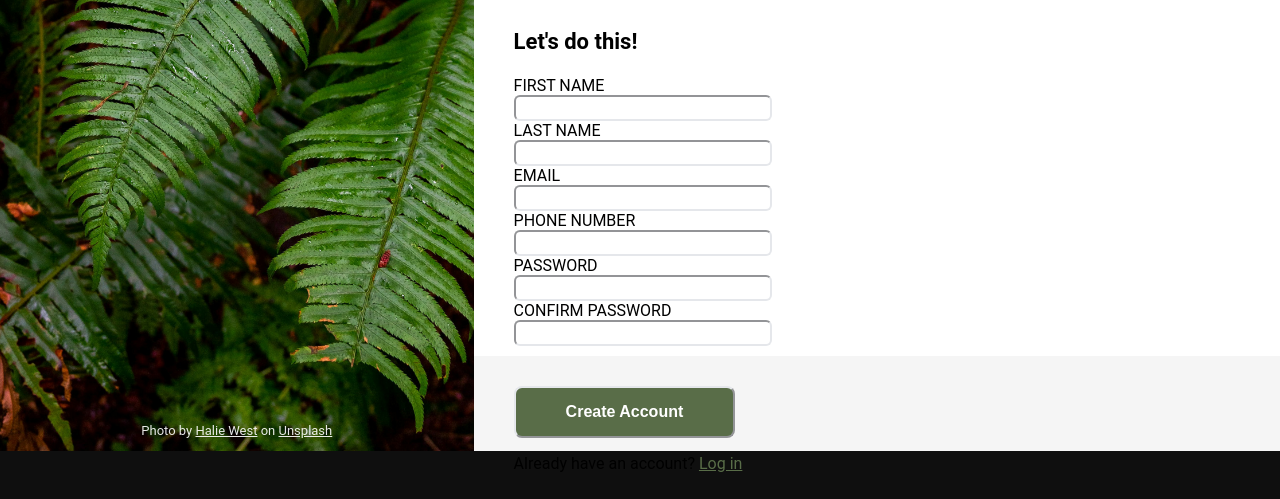
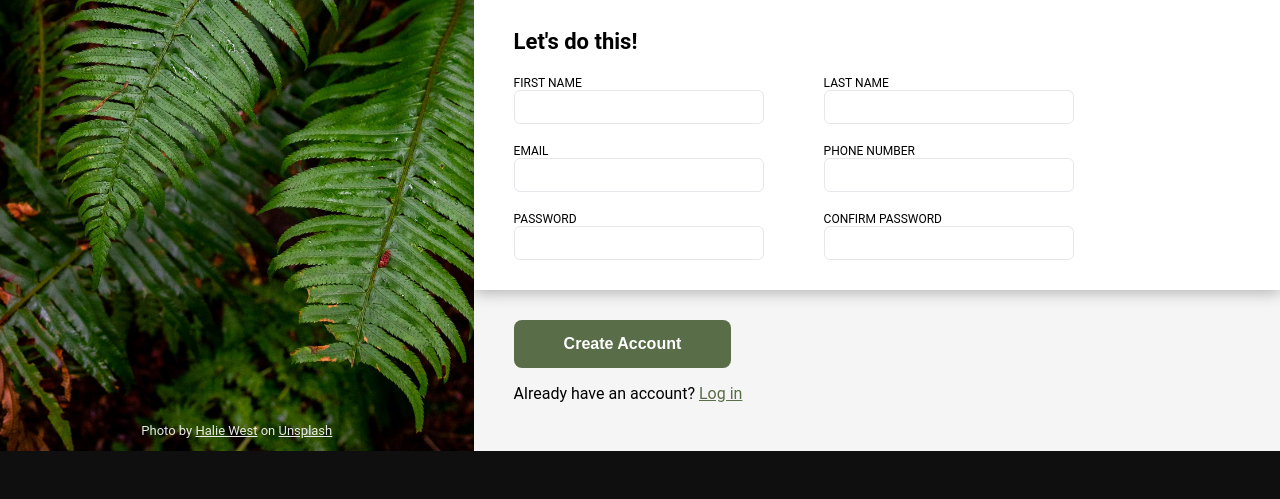
Before and after one commit to fedewaelk/Sign-up-Form, a plain HTML site: page index.html in a window 1280 px wide. Shown: the part 349-848 px from the top of the page. After the commit the page ends 800 px from the top, so only its background shows below. Drawn offline with Linux system fonts and the light colour scheme.

Commit message:
display the basic form layout

```diff
--- a/index.html
+++ b/index.html
@@ -39,15 +39,15 @@
                     </div>
                     <div>
                         <label for="phone">PHONE NUMBER</label>
-                        <input type="number" id="phone" name="phone" required>
+                        <input type="text" id="phone" name="phone" required>
                     </div>
                     <div>
                         <label for="password">PASSWORD</label>
-                        <input type="text" id="password" name="password" required>
+                        <input type="text" id="password" name="password" minlength="8" required>
                     </div>
                     <div>
                         <label for="confirm-password">CONFIRM PASSWORD</label>
-                        <input type="text" id="confirm-password" name="confirm-password" required>
+                        <input type="text" id="confirm-password" name="confirm-password" minlength="8" required>
                     </div>
                 </div>
             </form>
--- a/styles.css
+++ b/styles.css
@@ -70,28 +70,37 @@ strong p {
 form {
     background-color: white;
     margin: 0 auto;
-    padding: 10px 20px 10px 40px;
+    padding: 10px 40px;
+    box-shadow: 0 2px 15px rgba(0, 0, 0, 0.3);
 }
 
-.form-imputs {
+.form-inputs {
     display: flex;
+    flex-direction: row;
     flex-wrap: wrap;
+    column-gap: 60px;
+    justify-content: flex-start;
 }
 
 form div {
     display: flex;
     flex-direction: column;
+    flex: 0 1 250px;
+}
+
+label {
+    font-size: 12px;
 }
 
 input {
-    width: 250px;
-    height: 20px;
-    border-color: #E5E7EB;
+    height: 30px;
+    border: 1px solid #E5E7EB;
     border-radius: 6px;
+    margin: 0 0 20px;
 }
 
 .down {
-    padding: 30px 20px 10px 40px;
+    padding: 30px 40px 10px 40px;
 }
 
 button {
@@ -99,11 +108,11 @@ button {
     font-weight: 900;
     background-color: #596D48;
     color: white;
-    border-color: #E5E7EB;
+    border: none;
     border-radius: 8px;
     padding: 15px 50px;
 }
 
-.right a {
+.down a {
     color: #596D48;
 }
```
